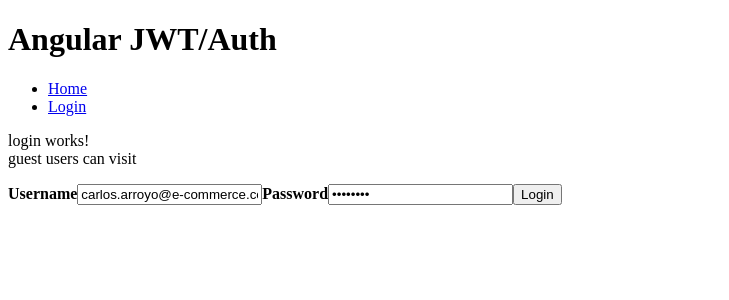
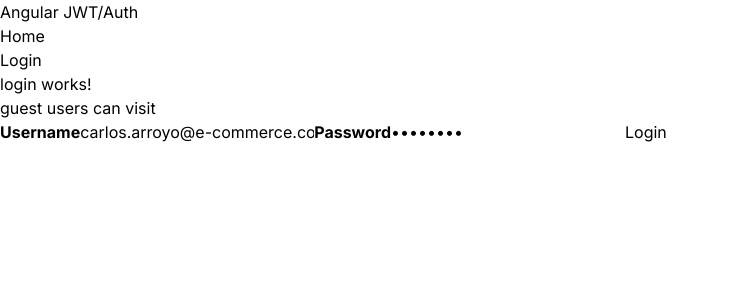
Before and after one commit to carlosarroyoam/e-commerce-frontend, an Angular app: page /login in a window 1280 px wide. Shown: the top 300 px of the page, without its empty margins (0-729 px from the left). Built offline with nearby package versions, Linux system fonts and the light colour scheme.

Commit message:
add tailwindcss

```diff
--- a/package.json
+++ b/package.json
@@ -29,12 +29,17 @@
     "@angular/compiler-cli": "^18.2.6",
     "@types/jasmine": "~4.0.0",
     "@types/uuid": "^8.3.4",
+    "autoprefixer": "^10.4.20",
     "jasmine-core": "~4.1.0",
     "karma": "~6.3.0",
     "karma-chrome-launcher": "~3.1.0",
     "karma-coverage": "~2.2.0",
     "karma-jasmine": "~5.0.0",
     "karma-jasmine-html-reporter": "~1.7.0",
+    "postcss": "^8.4.47",
+    "prettier": "^3.3.3",
+    "prettier-plugin-tailwindcss": "^0.6.8",
+    "tailwindcss": "^3.4.13",
     "typescript": "~5.4.5"
   }
 }
--- a/src/environments/environment.prod.ts
+++ b/src/environments/environment.prod.ts
@@ -1,4 +1,4 @@
 export const environment = {
-  production: false,
+  production: true,
   apiUrl: 'http://localhost:3000/api/v1',
 };
--- a/src/index.html
+++ b/src/index.html
@@ -1,4 +1,4 @@
-<!DOCTYPE html>
+<!doctype html>
 <html lang="en">
   <head>
     <meta charset="utf-8" />
@@ -7,7 +7,7 @@
     <meta name="viewport" content="width=device-width, initial-scale=1" />
     <link rel="icon" type="image/x-icon" href="favicon.ico" />
   </head>
-  <body>
+  <body class="antialiased">
     <app-root></app-root>
   </body>
 </html>
--- a/src/styles.css
+++ b/src/styles.css
@@ -1 +1,6 @@
 /* You can add global styles to this file, and also import other style files */
+@import url("https://fonts.googleapis.com/css2?family=Inter:ital,opsz,wght@0,14..32,100..900;1,14..32,100..900&display=swap");
+
+@tailwind base;
+@tailwind components;
+@tailwind utilities;
--- /dev/null
+++ b/tailwind.config.ts
@@ -0,0 +1,16 @@
+/** @type {import('tailwindcss').Config} */
+module.exports = {
+  content: ['./src/**/*.{html,ts}'],
+  theme: {
+    extend: {
+      container: {
+        center: true,
+        padding: '2rem',
+      },
+      fontFamily: {
+        sans: ['Inter', 'ui-sans-serif', 'system-ui', 'sans-serif'],
+      },
+    },
+  },
+  plugins: [],
+};
```
Also changed, not shown: 2 other files (tests, documents, lock files or other folders).
